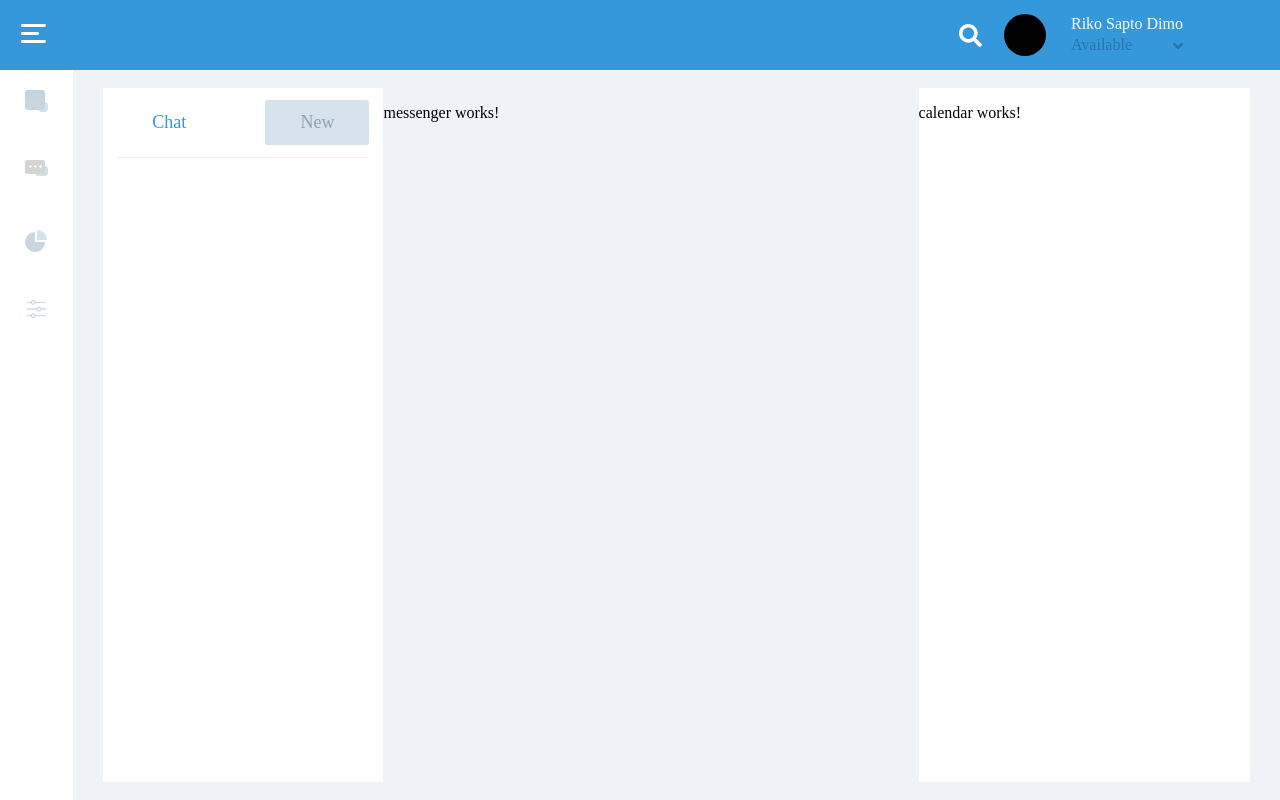
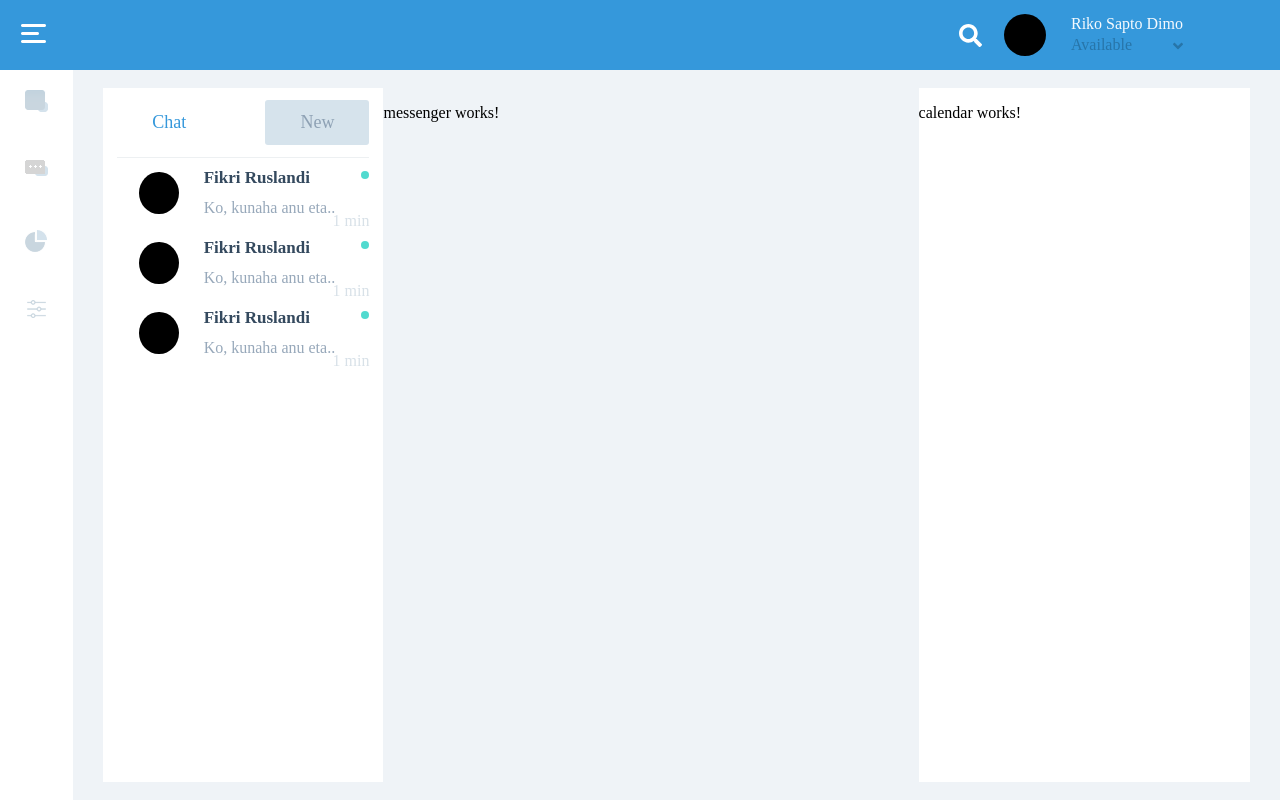
Before and after one commit to OneHedgehog/oh-chat, an Angular app in the folder front/: page / in a window 1280 px wide. Built offline with nearby package versions, Linux system fonts and the light colour scheme.

Commit message:
messages

```diff
--- a/front/src/app/app.module.ts
+++ b/front/src/app/app.module.ts
@@ -11,11 +11,12 @@ import { ContactsComponent } from './main-app-chat/contacts/contacts.component';
 import { MainAppChatComponent } from './main-app-chat/main-app-chat.component';
 import { MessengerComponent } from './main-app-chat/messenger/messenger.component';
 import { CalendarComponent } from './main-app-chat/calendar/calendar.component';
+import { MessagePreviewComponent } from './main-app-chat/contacts/message-preview/message-preview.component';
 
 
 @NgModule({
   declarations: [
-    AppComponent, NavbarComponent, SidebarComponent, ContactsComponent, MainAppChatComponent, MessengerComponent, CalendarComponent
+    AppComponent, NavbarComponent, SidebarComponent, ContactsComponent, MainAppChatComponent, MessengerComponent, CalendarComponent, MessagePreviewComponent
   ],
   imports: [
     BrowserModule, BrowserAnimationsModule
--- a/front/src/app/main-app-chat/contacts/contacts.component.html
+++ b/front/src/app/main-app-chat/contacts/contacts.component.html
@@ -1,6 +1,9 @@
-<div>
+<div class="message-preview">
   <div class="chat-nabar">
     <a href="">Chat</a>
     <a href="">New</a>
   </div>
+  <app-message-preview></app-message-preview>
+  <app-message-preview></app-message-preview>
+  <app-message-preview></app-message-preview>
 </div>
--- /dev/null
+++ b/front/src/app/main-app-chat/contacts/message-preview/message-preview.component.html
@@ -0,0 +1,7 @@
+<div class="message-preview">
+  <div class="logo"></div>
+  <div class="mes-preview-header">
+    <p>Fikri Ruslandi <i class="icon-online"></i></p>
+    <p>Ko, kunaha anu eta..<span>1 min</span></p>
+  </div>
+</div>
--- /dev/null
+++ b/front/src/app/main-app-chat/contacts/message-preview/message-preview.component.sass
@@ -0,0 +1,22 @@
+@import '../../../../vendor/_vars'
+
+.message-preview
+  height: 70px
+  display: flex
+  align-items: center
+  width: 90%
+  margin: 0 auto
+  .logo
+   @extend %logo
+  .mes-preview-header
+    width: 70%
+    line-height: 0.8
+    p:nth-of-type(1)
+      font-weight: 600
+      font-size: 17px
+      color: #34495e
+    p:nth-of-type(2)
+      color: #97a8ba
+      span
+        float: right
+        color: #d8e1e8
--- /dev/null
+++ b/front/src/app/main-app-chat/contacts/message-preview/message-preview.component.ts
@@ -0,0 +1,15 @@
+import { Component, OnInit } from '@angular/core';
+
+@Component({
+  selector: 'app-message-preview',
+  templateUrl: './message-preview.component.html',
+  styleUrls: ['./message-preview.component.sass']
+})
+export class MessagePreviewComponent implements OnInit {
+
+  constructor() { }
+
+  ngOnInit() {
+  }
+
+}
--- a/front/src/app/navbar/navbar.component.sass
+++ b/front/src/app/navbar/navbar.component.sass
@@ -38,14 +38,7 @@ nav
         transition: 400ms
         width: 250px
     .logo
-      width: 42px
-      height: 42px
-      background: #000
-      -webkit-border-radius: 50%
-      -moz-border-radius: 50%
-      border-radius: 50%
-      margin-right: 25px
-      margin-left: 22px
+      @extend %logo
     .logo__info
       line-height: 1.29
       display: flex
--- a/front/src/styles.sass
+++ b/front/src/styles.sass
@@ -9,3 +9,11 @@ app-sidebar
   float: left
   width: 72px
   margin: 0
+.icon-online
+  width: 8px
+  height: 8px
+  background: #51dacf
+  float: right
+  -webkit-border-radius: 50%
+  -moz-border-radius: 50%
+  border-radius: 50%
--- a/front/src/vendor/_vars.sass
+++ b/front/src/vendor/_vars.sass
@@ -6,3 +6,13 @@ $sidebar-width: 73px
 
 $main-bg-color: #eff3f7
 $main-blue-color: #3598db
+
+%logo
+  width: 42px
+  height: 42px
+  background: #000
+  -webkit-border-radius: 50%
+  -moz-border-radius: 50%
+  border-radius: 50%
+  margin-right: 25px
+  margin-left: 22px
```
Also changed, not shown: front/src/app/main-app-chat/contacts/contacts.component.sass (line endings or trailing spaces), 1 other file (tests, documents, lock files or other folders).
